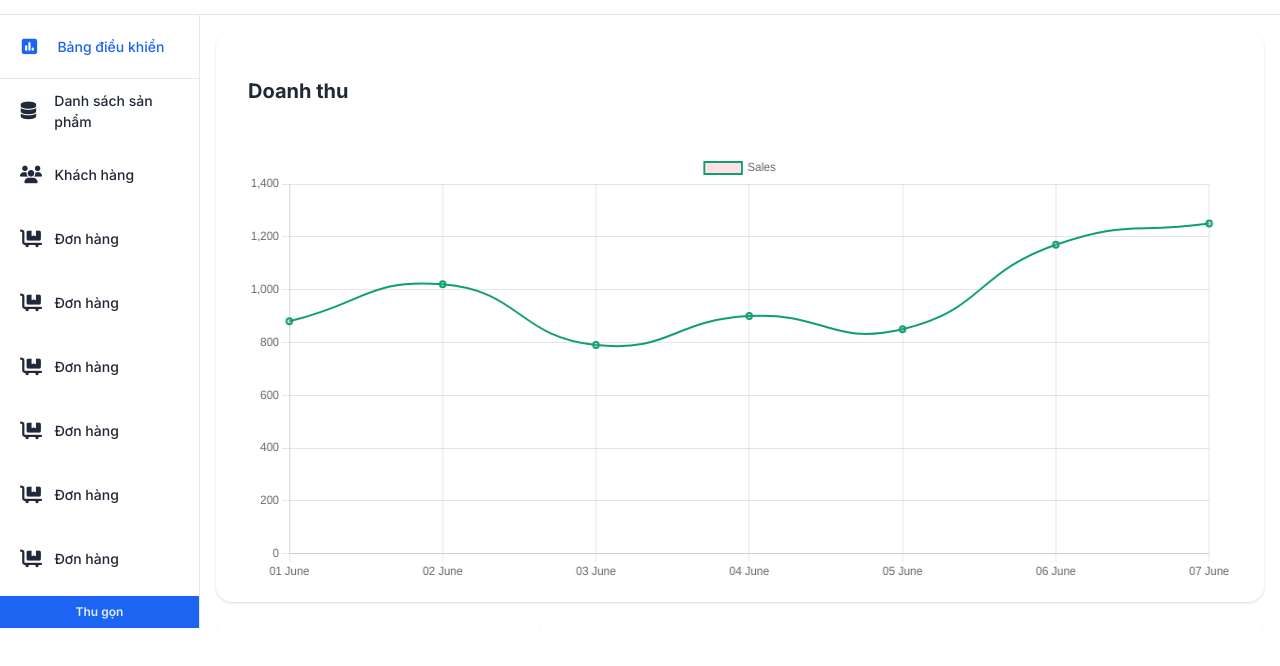
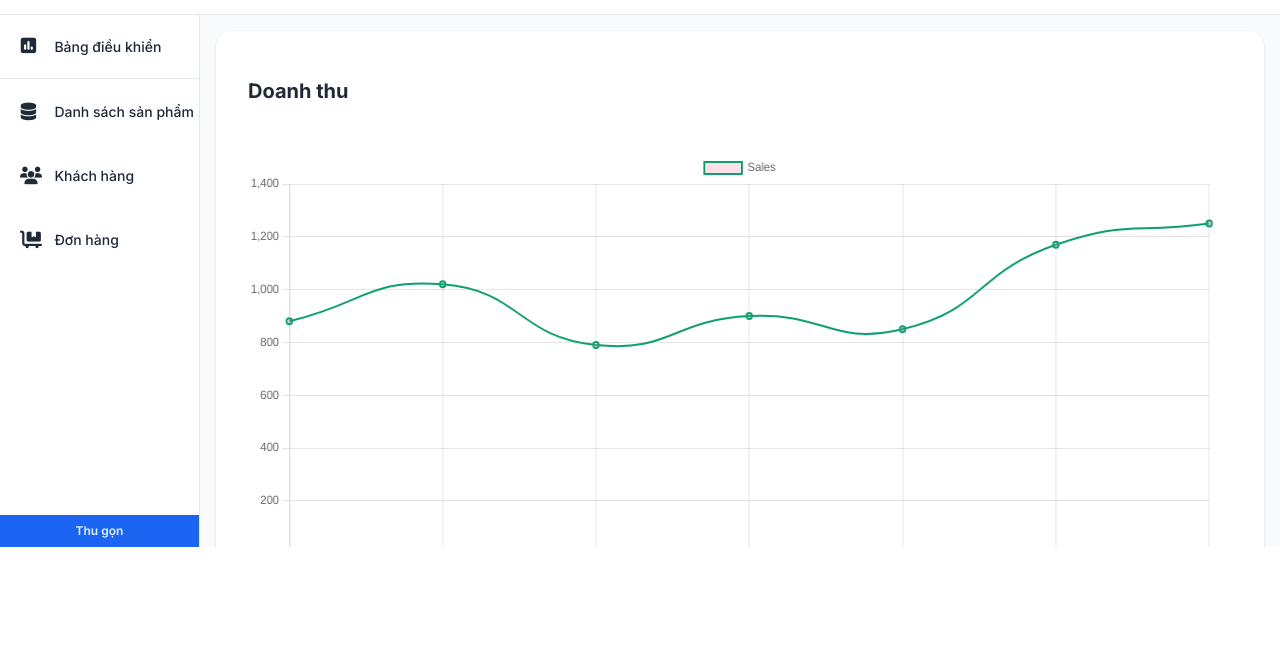
Before and after one commit to NghiaVu76/crud-app, a plain HTML site: page index.html in a window 1280 px wide. Shown: the part 56-722 px from the top of the page. Drawn offline with nearby package versions, Linux system fonts and the light colour scheme.

Commit message:
fixed css, background

```diff
--- a/constants.js
+++ b/constants.js
@@ -6,35 +6,6 @@ const menuItems = [
   {
     class: "fas fa-users",
     title: "Khách hàng",
-  },
-  {
-    class: "fa-solid fa-cart-flatbed",
-    title: "Đơn hàng",
-  },
-  {
-    class: "fa-solid fa-cart-flatbed",
-    title: "Đơn hàng",
-  },
-  {
-    class: "fa-solid fa-cart-flatbed",
-    title: "Đơn hàng",
-  },
-  {
-    class: "fa-solid fa-cart-flatbed",
-    title: "Đơn hàng",
-  },
-
-  {
-    class: "fa-solid fa-cart-flatbed",
-    title: "Đơn hàng",
-  },
-  {
-    class: "fa-solid fa-cart-flatbed",
-    title: "Đơn hàng",
-  },
-  {
-    class: "fa-solid fa-cart-flatbed",
-    title: "Đơn hàng",
   },
   {
     class: "fa-solid fa-cart-flatbed",
--- a/css/_dashboard.scss
+++ b/css/_dashboard.scss
@@ -2,7 +2,8 @@
     width: 84.375%;
     padding: 16px;
     overflow-y: overlay;
-    height: 613px;
+    height: 532px;
+    background-color: var(--cool-gray-050);
 
     @include mobile {
         width: 100%;
@@ -38,6 +39,7 @@
         border-radius: 16px;
         width: 100%;
         height: 570.85px;
+        background-color: #fff;
 
         &-container {
             display: flex;
@@ -67,12 +69,16 @@
 
             #myChart {
                 width: 100%;
+                height: 100%;
                 max-width: 1285px;
                 max-height: 430px;
                 min-height: 430px;
-                height: 100%;
                 padding: 0 32px;
                 cursor: pointer;
+
+                @include mobile {
+                    padding: 0 8px;
+                }
             }
         }
     }
@@ -82,6 +88,7 @@
         flex-direction: row;
         justify-content: space-between;
         width: 100%;
+        background-color: var(--cool-gray-050);
 
         @include mobile {
             flex-direction: column;
@@ -101,6 +108,7 @@
             border-radius: 16px;
             padding: 16px;
             cursor: pointer;
+            background-color: #fff;
 
             @include mobile {
                 width: 100%;
@@ -192,6 +200,7 @@
             border-radius: 16px;
             padding: 16px;
             cursor: pointer;
+            background-color: #fff;
 
             @include mobile {
                 width: 100%;
@@ -282,6 +291,7 @@
         height: 473px;
         box-shadow: var(--box-shadow);
         border-radius: 16px;
+        background-color: #fff;
         cursor: pointer;
 
         &-container {
@@ -436,6 +446,7 @@
         height: 120px;
         box-shadow: var(--box-shadow);
         border-radius: 16px;
+        background-color: #fff;
 
         @include mobile {
             height: 176px;
--- a/css/_sidebar.scss
+++ b/css/_sidebar.scss
@@ -19,7 +19,7 @@
         flex-direction: column;
         align-items: flex-start;
         width: 100%;
-        height: 613px;
+        height: 532px;
 
         @include tablet {
             height: 100%;
@@ -28,38 +28,65 @@
 
 
     &-overview {
-        display: flex;
-        align-items: center;
         width: 100%;
         height: 64px;
         border-bottom: 1px solid var(--cool-gray-200);
         color: var(--blue-600);
         cursor: pointer;
-        padding-left: 15px;
 
         &-content {
-            display: flex;
-            flex-direction: row;
-            align-items: center;
-            justify-content: start;
             width: 100%;
-            margin: 6px;
+
+            button {
+                display: flex;
+                flex-direction: row;
+                align-items: center;
+                width: 100%;
+                height: 63px;
+                background-color: #fff;
+                border: none;
+                font-family: var(--font-family);
+                font-weight: 500;
+                font-size: 14px;
+                line-height: 150%;
+                color: var(--cool-gray-900);
+                transition: all 0.5s ease;
+                padding: 0 0 0 20px;
+
+                @include tablet {
+                    font-size: 12px;
+                    line-height: 120%;
+                    padding-left: 10px;
+                }
+
+                &:hover {
+                    box-shadow: var(--box-shadow);
+                    color: var(--blue-600);
+                    transform: scale(1.0);
+                    cursor: pointer;
+                }
+
+                &:active {
+                    box-shadow: var(--box-shadow);
+                    color: var(--blue-600);
+                }
+            }
 
             &-icon i {
-                display: flex;
-                justify-content: center;
-                align-items: center;
                 width: 16.8px;
                 height: 16.8px;
-                color: var(--blue-600);
-                margin-right: 19.6px;
-                font-size: 1.1em;
+                margin-right: 5px;
+                font-size: 1.1rem;
             }
 
             &-text {
-                font-weight: 500;
-                font-size: 14px;
-                line-height: 150%
+                margin: 0 0 0 12.6px;
+                text-align: left;
+
+                @include tablet {
+                    font-size: 14px;
+                    line-height: 120%;
+                }
             }
         }
     }
@@ -73,7 +100,6 @@
         @include tablet {
             height: calc(100% - 80px);
         }
-
 
         button {
             display: flex;
@@ -89,7 +115,13 @@
             line-height: 150%;
             color: var(--cool-gray-900);
             transition: all 0.5s ease;
-            padding-left: 20px;
+            padding: 0 0 0 20px;
+
+            @include tablet {
+                font-size: 12px;
+                line-height: 120%;
+                padding-left: 10px;
+            }
 
             i {
                 width: 16.8px;
--- a/css/style.scss
+++ b/css/style.scss
@@ -54,7 +54,7 @@ html *::-webkit-scrollbar-track {
   display: flex;
   flex-direction: row;
   top: 71px;
-  height: 613px;
+  height: 532px;
   left: 0;
 
   @include mobile {
--- a/index.html
+++ b/index.html
@@ -36,11 +36,12 @@
                 <div class="sidebar-content">
                     <div class="sidebar-overview">
                         <div class="sidebar-overview-content">
-                            <div class="sidebar-overview-content-icon">
-                                <i class="fas fa-solid fa-square-poll-vertical"></i>
-
-                            </div>
-                            <div class="sidebar-overview-content-text">Bảng điều khiển</div>
+                            <button>
+                                <div class="sidebar-overview-content-icon">
+                                    <i class="fas fa-solid fa-square-poll-vertical"></i>
+                                </div>
+                                <div class="sidebar-overview-content-text">Bảng điều khiển</div>
+                            </button>
                         </div>
                     </div>
                     <div class="sidebar-items">
```
Also changed, not shown: css/style.css, 1 other file.
